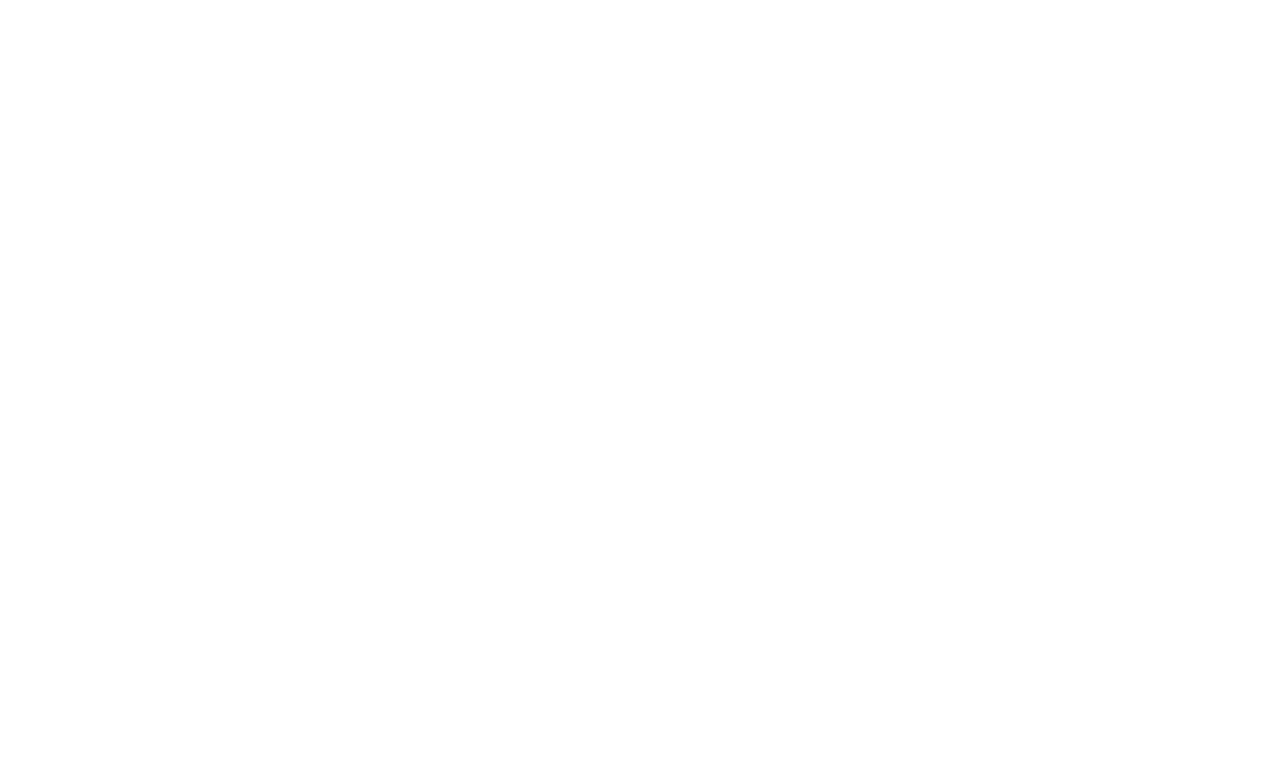
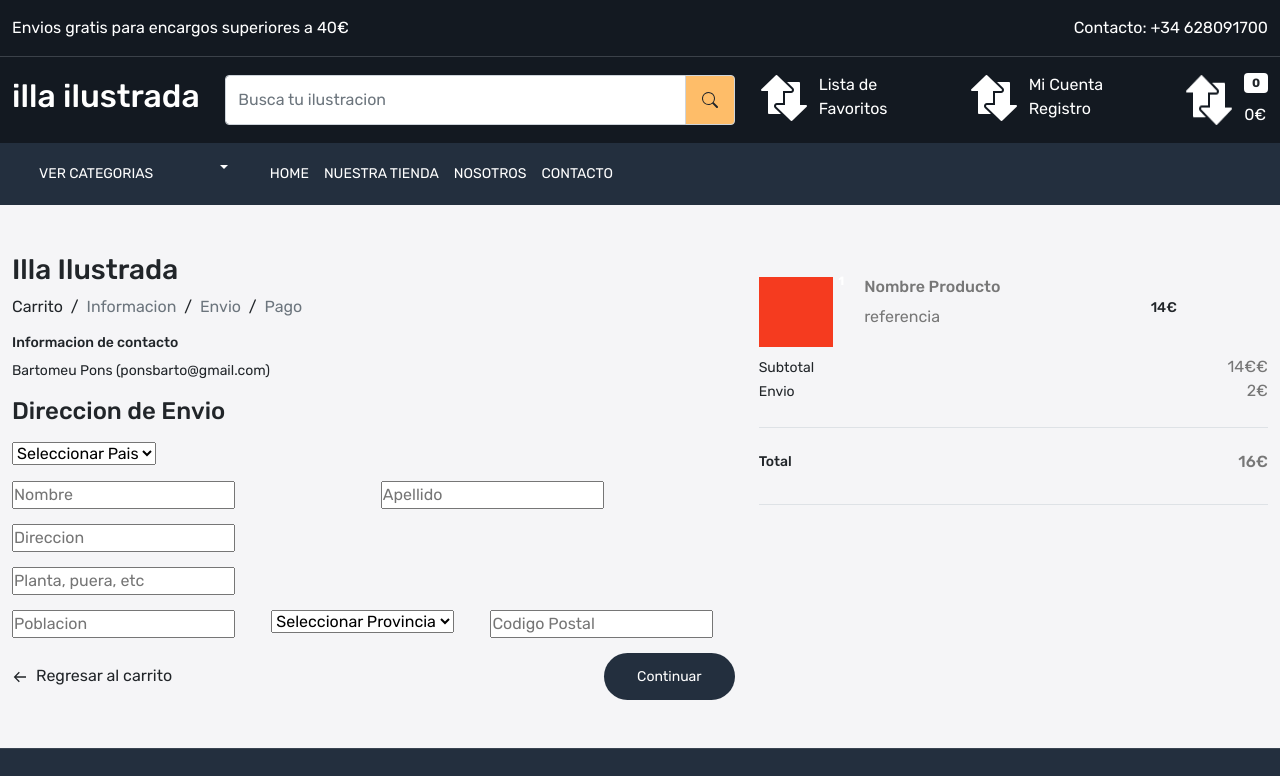
Before and after one commit to PonsBarto/illa_Ilustrada_front, a React (Create React App) app: page /checkout in a window 1280 px wide. Before the commit this address had no page. Shown: the top 776 px of the page. Built offline with nearby package versions, Linux system fonts and the light colour scheme.

Commit message:
crear pagina de rellenar datos de direccion de envio

```diff
--- a/src/App.css
+++ b/src/App.css
@@ -556,3 +556,17 @@
   color: var(--color-1c1c1b);
 }
 /* Cart Page */
+
+
+/* Shipping Page */
+.total {
+  font-size: 14px;
+  color: var(--color-1c1b1b);
+}
+
+.total-price {
+  font-size: 16px;
+  color: var(--color-777777);
+}
+
+/* Shipping page */
--- a/src/App.js
+++ b/src/App.js
@@ -14,6 +14,7 @@
 import Resetpassword from "./pages/Reserpassword";
 import SingleProduct from "./pages/SingelProduct";
 import Cart from "./pages/Cart";
+import Checkout from "./pages/Checkout";
 
 function App() {
   return (
@@ -27,6 +28,7 @@
             <Route path="product" element={<OurStore/>}/>
             <Route path="product/:id" element={<SingleProduct/>}/>
             <Route path="cart" element={<Cart/>}/>
+            <Route path="checkout" element={<Checkout/>}/>
             <Route path="nosotros" element={<Us/>}/>
             <Route path="favoritos" element={<Wishlist/>}/>
             <Route path="login" element={<Login/>}/>
--- a/src/pages/Cart.js
+++ b/src/pages/Cart.js
@@ -22,11 +22,11 @@
               <div className="cart-data py-3 mb-2 d-flex justify-content-between align-items-center">
                 <div className="cart-col-1 gap-15 d-flex align-items-center">
                   <div className="w-25">
-                    <img src="../images/banner2.png" alt="product image" />
+                    <img src="../images/banner3.png" alt="product image" />
                   </div>
                   <div className="w-75">
-                    <p className="title">LOPOLOALAOLA</p>
-                    <p className="color">Descripcion: </p>
+                    <p className="title">Nombre Producto</p>
+                    <p className="color">Categoria </p>
                   </div>
                 </div>
                 <div className="cart-col-2">
@@ -54,11 +54,11 @@
               <div className="cart-data py-3 mb-2 d-flex justify-content-between align-items-center">
                 <div className="cart-col-1 gap-15 d-flex align-items-center">
                   <div className="w-25">
-                    <img src="../images/banner2.png" alt="product image" />
+                    <img src="../images/banner3.png" alt="product image" />
                   </div>
                   <div className="w-75">
-                    <p className="title">LOPOLOALAOLA</p>
-                    <p className="color">Descripcion: </p>
+                    <p className="title">Nombre Producto</p>
+                    <p className="Categoria">Categoria </p>
                   </div>
                 </div>
                 <div className="cart-col-2">
--- /dev/null
+++ b/src/pages/Checkout.js
@@ -0,0 +1,164 @@
+import React from "react";
+import { Link } from "react-router-dom";
+import { BiArrowBack } from "react-icons/bi";
+
+const Checkout = () => {
+  return (
+    <div className="checkout-wrapper py-5 home-wrapper-2">
+      <div className="container-xxl">
+        <div className="row">
+          <div className="col-7">
+            <div className="checkout-left-data">
+              <h3 className="website-name">Illa Ilustrada</h3>
+              <nav
+                style={{ "--bs-breadcrumb-divider": ">" }}
+                aria-label="breadcrumb"
+              >
+                <ol className="breadcrumb">
+                  <li className="breadcrumb-item">
+                    <Link className="text-dark total-price" to="/cart">
+                      Carrito
+                    </Link>
+                  </li>
+                  &nbsp; /
+                  <li
+                    className="breadcrumb-item total-price active"
+                    aria-current="page"
+                  >
+                    Informacion
+                  </li>
+                  &nbsp; /
+                  <li className="breadcrumb-item total-price active">Envio</li>
+                  &nbsp; /
+                  <li className="breadcrumb-item active" aria-current="page">
+                    Pago
+                  </li>
+                </ol>
+              </nav>
+              <h4 className="title total">Informacion de contacto</h4>
+              <p className="user-details total">
+                Bartomeu Pons (ponsbarto@gmail.com)
+              </p>
+              <h4 className="mb-3">Direccion de Envio</h4>
+              <form
+                action=""
+                className="d-flex gap-15 flex-wrap justify-content-between"
+              >
+                <div className="w-100">
+                  <select name="" className="from-control from-slect" id="">
+                    <option value="" selected disabled>
+                      {" "}
+                      Seleccionar Pais
+                    </option>
+                  </select>
+                </div>
+                <div className="flex-grow-1">
+                  <input
+                    type="text"
+                    placeholder="Nombre"
+                    className="from-control"
+                  />
+                </div>
+                <div className="flex-grow-1">
+                  <input
+                    type="text"
+                    placeholder="Apellido"
+                    className="from-control"
+                  />
+                </div>
+                <div className="w-100">
+                  <input
+                    type="text"
+                    placeholder="Direccion"
+                    className="from-control"
+                  />
+                </div>
+                <div className="w-100">
+                  <input
+                    type="text"
+                    placeholder="Planta, puera, etc"
+                    className="from-control"
+                  />
+                </div>
+                <div className="flex-grow-1">
+                  <input
+                    type="text"
+                    placeholder="Poblacion"
+                    className="from-control"
+                  />
+                </div>
+                <div className="flex-grow-1">
+                  <select name="" className="from-control from-slect" id="">
+                    <option value="" selected disabled>
+                      Seleccionar Provincia
+                    </option>
+                  </select>
+                </div>
+                <div className="flex-grow-1">
+                  <input
+                    type="text"
+                    placeholder="Codigo Postal"
+                    className="from-control"
+                  />
+                </div>
+                <div className="w-100">
+                  <div className="d-flex justify-content-between align-items-center">
+                    <Link to="/cart" className="text-dark">
+                      <BiArrowBack className="me-2" />
+                      Regresar al carrito
+                    </Link>
+                    <Link to="/cart" className="button">
+                      Continuar
+                    </Link>
+                  </div>
+                </div>
+              </form>
+            </div>
+          </div>
+          <div className="col-5">
+            <div className="border-bottom py-4">
+              <div className="d-flex gap-10 mb-2 align-items-center">
+                <div className="w-75 d-flex gap-10">
+                  <div className="w-25 position-relative">
+                    <span
+                      style={{ top: "-10px", right: "2px" }}
+                      className="badge bg-seconday text-white rounded-cicle p-2 position-absolute"
+                    >
+                      1
+                    </span>
+                    <img
+                      className="img-fluid"
+                      src="../images/banner3.png"
+                      alt="product image"
+                    />
+                  </div>
+                  <div>
+                    <h5 className="total-price">Nombre Producto</h5>
+                    <p className="total-price">referencia</p>
+                  </div>
+                </div>
+                <div className="flex-grow-1">
+                  <h5 className="total">14€</h5>
+                </div>
+              </div>
+              <div className="d-flex justify-content-between align-items-center">
+                <p className="mb-0 total">Subtotal</p>
+                <p className="mb-0 total-price">14€€</p>
+              </div>
+              <div className="d-flex justify-content-between align-items-center">
+                <p className="mb-0 total">Envio</p>
+                <p className="mb-0 total-price">2€</p>
+              </div>
+            </div>
+            <div className="d-flex justify-content-between align-items-center border-bottom py-4">
+              <h4 className="total">Total</h4>
+              <h5 className="total-price">16€</h5>
+            </div>
+          </div>
+        </div>
+      </div>
+    </div>
+  );
+};
+
+export default Checkout;
```
Also changed, not shown: public/images/banner3.png (added).
